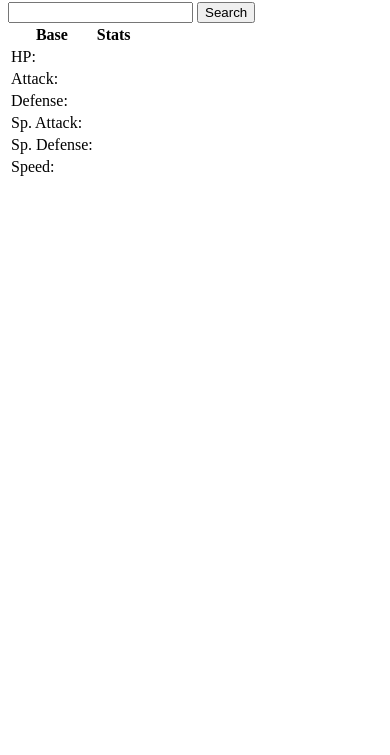
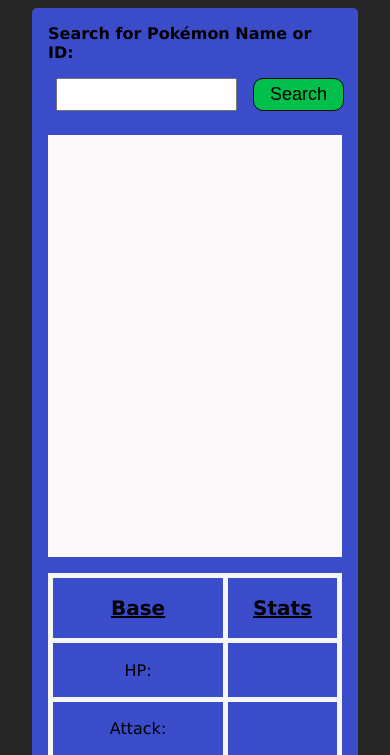
Before and after one commit to rustyff12/pokemon-search-app, a plain HTML site: page index.html in a window 390 px wide. Shown: the part 117-872 px from the top of the page. Before the commit the page ends 844 px from the top, so only its background shows below. Drawn offline with Linux system fonts and the light colour scheme.

Commit message:
main mobile css added

```diff
--- a/index.html
+++ b/index.html
@@ -4,14 +4,18 @@
         <meta charset="UTF-8" />
         <meta name="viewport" content="width=device-width, initial-scale=1.0" />
         <title>Pokémon Search App</title>
+        <link rel="stylesheet" href="./styles.css" />
     </head>
     <body>
         <main class="main-container">
-            <h1>Pokémon Search App</h1>
+            <h1>
+                <img src="./pokemon-logo-png.webp" alt="Pokémon" />
+                Search App
+            </h1>
             <div class="app-container">
                 <div class="search-container">
                     <h4>Search for Pokémon Name or ID:</h4>
-                    <div class="search-container">
+                    <div class="search-box">
                         <input id="search-input" type="text" required />
                         <button id="search-button">Search</button>
                     </div>
@@ -66,5 +70,6 @@
                 </div>
             </div>
         </main>
+        <script src="./script.js"></script>
     </body>
 </html>
--- a/styles.css
+++ b/styles.css
@@ -15,8 +15,107 @@
     --white: #fcf7f8;
     --black: #100b00;
     --soft-dark: #262626;
+    --soft-green: #00c04b;
 }
 
+body {
+    background-color: var(--soft-dark);
+    padding: 2rem;
+    font-family: "Lucida Sans", "Lucida Sans Regular", "Lucida Grande",
+        "Lucida Sans Unicode", Geneva, Verdana, sans-serif;
+}
+
+h1 {
+    margin-bottom: 1rem;
+    color: var(--white);
+    text-align: center;
+    font-size: 1.75rem;
+    display: flex;
+    align-items: center;
+}
+
+h1 img {
+    height: 2.75em;
+    width: auto;
+}
+
+/* App container */
+.app-container {
+    background-color: var(--blue);
+    padding: 1rem;
+    border-radius: 5px;
+    display: flex;
+    flex-direction: column;
+    gap: 1rem;
+}
+
+/* Search */
+.search-container {
+    /* background-color: red; */
+    display: flex;
+    flex-direction: column;
+    gap: 0.5rem;
+}
+
+.search-box {
+    /* background-color: green; */
+    display: flex;
+    padding: 0.5rem;
+    gap: 1rem;
+}
+
+.search-box #search-button {
+    padding: 0.3rem 1rem;
+    font-size: 1.125rem;
+    border: 1px solid var(--black);
+    border-radius: 10px;
+    background-color: var(--soft-green);
+    cursor: pointer;
+    transition: 1s ease;
+}
+
+.search-box #search-button:hover {
+    background-color: var(--yellow);
+}
+/* Output */
+.output-display {
+    height: 50svh;
+    background-color: var(--white);
+}
+
+/* .output-info {
+
+} */
 .output-info {
-    /*  */
+    /* padding: 1rem; */
+    margin-top: 1rem;
 }
+
+.output-info table {
+    /* background-color: red; */
+    height: 50svh;
+    width: 100%;
+    /* text-align: center; */
+    border-collapse: collapse;
+    border: 5px solid #f5f6f7;
+}
+
+th:nth-child(even),
+td:nth-child(even) {
+    border-left: 5px solid #f5f6f7;
+}
+
+tr {
+    border-bottom: 5px solid #f5f6f7;
+}
+
+td,
+th {
+    text-align: center;
+    padding: 8px;
+}
+
+th {
+    font-size: 1.25rem;
+    text-decoration: underline;
+}
```
Also changed, not shown: pokemon-logo-png.webp (added).
